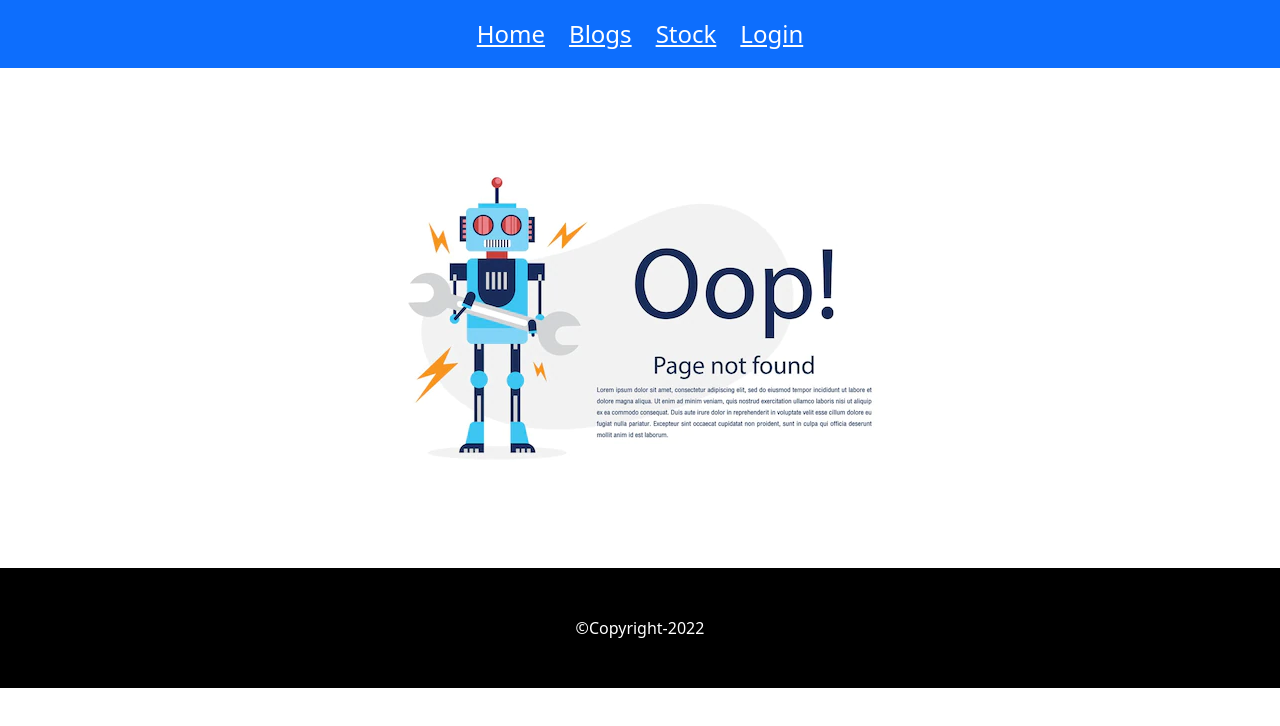
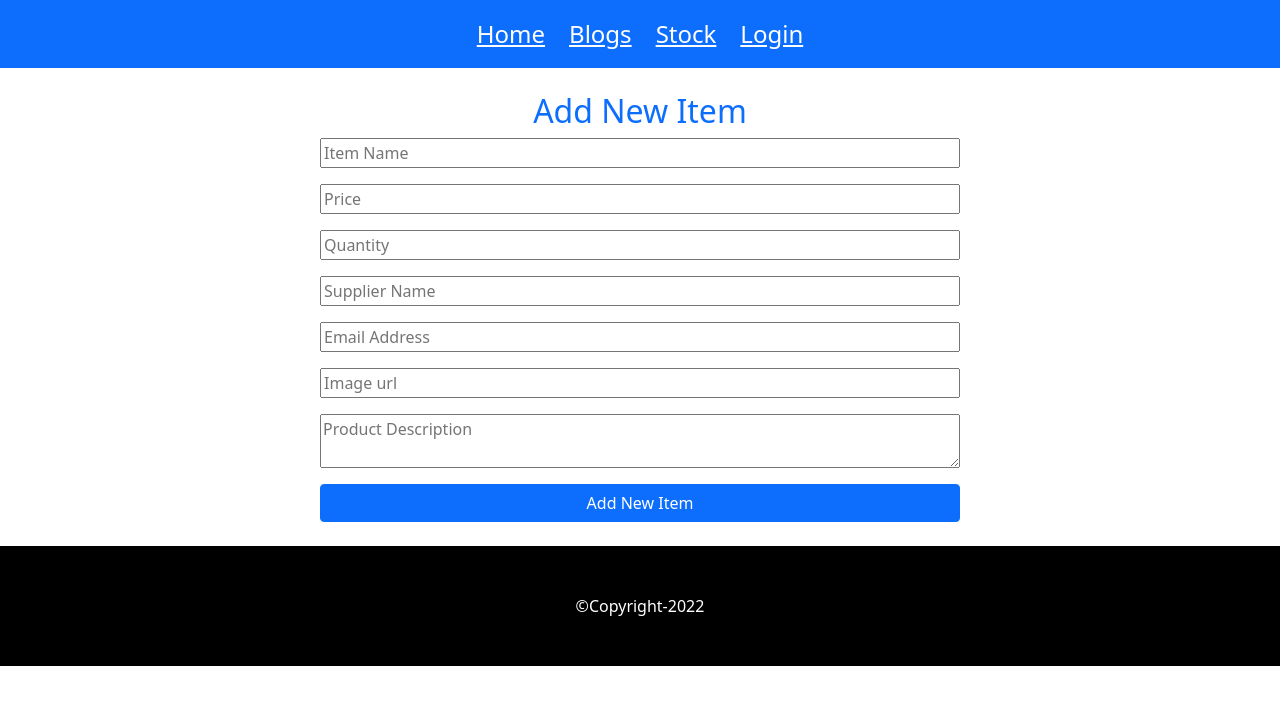
Before and after one commit to eliyasmah/-warehouse-management-client-side, a React (Create React App) app: page /add in a window 1280 px wide. Shown: the top 726 px of the page. Built offline with nearby package versions, Linux system fonts and the light colour scheme; no server answers.

Commit message:
add manage-inventory page

```diff
--- a/src/App.js
+++ b/src/App.js
@@ -10,6 +10,8 @@ import Login from "./Pages/Login/Login/Login";
 import Register from "./Pages/Login/Register/Register";
 import InventoryStock from "./Pages/InventoryStock/InventoryStock";
 import RequirAuth from "./Pages/Login/RequirAuth/RequirAuth";
+import AddInventory from "./Pages/AddInventory/AddInventory";
+import ManageInventory from "./Pages/Login/ManageInventory/ManageInventory";
 
 function App() {
   return (
@@ -30,6 +32,11 @@ function App() {
           path="/stock"
           element={<InventoryStock></InventoryStock>}
         ></Route>
+        <Route
+          path="/manage"
+          element={<ManageInventory></ManageInventory>}
+        ></Route>
+        <Route path="/add" element={<AddInventory></AddInventory>}></Route>
         <Route path="/login" element={<Login></Login>}></Route>
         <Route path="/account" element={<Register></Register>}></Route>
         <Route path="*" element={<NotFound></NotFound>}></Route>
--- /dev/null
+++ b/src/Pages/AddInventory/AddInventory.js
@@ -0,0 +1,78 @@
+import React from "react";
+import { useForm } from "react-hook-form";
+
+const AddInventory = () => {
+  const {
+    register,
+    handleSubmit,
+    watch,
+    formState: { errors },
+  } = useForm();
+  const onSubmit = (data) => {
+    console.log(data);
+    const url = `http://localhost:5000/inventory`;
+    fetch(url, {
+      method: "POST",
+      headers: {
+        "content-type": "application/json",
+      },
+      body: JSON.stringify(data),
+    })
+      .then((res) => res.json())
+      .then((result) => {
+        console.log(result);
+      });
+  };
+  return (
+    <div className="w-50 mx-auto my-4">
+      <h2 className="text-center text-primary">Add New Item</h2>
+      <form className="d-flex flex-column" onSubmit={handleSubmit(onSubmit)}>
+        <input
+          className="mb-3"
+          placeholder="Item Name"
+          type="text"
+          {...register("name", { required: true, maxLength: 20 })}
+        />
+        <input
+          className="mb-3"
+          placeholder="Price"
+          type="number"
+          {...register("price")}
+        />
+        <input
+          className="mb-3"
+          placeholder="Quantity"
+          type="number"
+          {...register("quantity")}
+        />
+        <input
+          className="mb-3"
+          placeholder="Supplier Name"
+          type="text"
+          {...register("supplier")}
+        />
+        <input
+          className="mb-3"
+          placeholder="Email Address"
+          type="email"
+          {...register("supplierName")}
+        />
+        <input
+          className="mb-3"
+          placeholder="Image url"
+          type="text"
+          {...register("img")}
+        />
+        <textarea
+          className="mb-3"
+          placeholder="Product Description"
+          type="text"
+          {...register("description")}
+        />
+        <input className="btn btn-primary" type="submit" value="Add New Item" />
+      </form>
+    </div>
+  );
+};
+
+export default AddInventory;
--- /dev/null
+++ b/src/Pages/Login/ManageInventory/ManageInventory.js
@@ -0,0 +1,35 @@
+import React from "react";
+import { Table } from "react-bootstrap";
+import useData from "../../../hooks/useData";
+
+const ManageInventory = () => {
+  const [inventories, setInventories] = useData();
+  return (
+    <div className="mt-4">
+      {inventories.map((inventory) => (
+        <div className="w-75 mx-auto my-2" key={inventory._id}>
+          <Table striped bordered hover variant="blue">
+            <tbody className="text-left">
+              <tr>
+                <td>{inventory.name}</td>
+                <td>{inventory.quantity}</td>
+                <td>
+                  <button className="btn btn-outline-primary">
+                    Update Item
+                  </button>
+                </td>
+                <td>
+                  <button className="btn btn-outline-danger">
+                    Delete Item
+                  </button>
+                </td>
+              </tr>
+            </tbody>
+          </Table>
+        </div>
+      ))}
+    </div>
+  );
+};
+
+export default ManageInventory;
--- a/src/Pages/Shared/Header/Header.js
+++ b/src/Pages/Shared/Header/Header.js
@@ -21,6 +21,16 @@ const Header = () => {
       <CustomLink as={Link} to={"/stock"}>
         Stock
       </CustomLink>
+      {user && (
+        <>
+          <CustomLink as={Link} to={"/add"}>
+            Add Item
+          </CustomLink>
+          <CustomLink as={Link} to={"/manage"}>
+            Manage Items
+          </CustomLink>
+        </>
+      )}
       {user ? (
         <button
           onClick={handleSignOut}
--- a/src/Pages/UpdateInventory/UpdateInventory.js
+++ b/src/Pages/UpdateInventory/UpdateInventory.js
@@ -14,12 +14,17 @@ const UpdateInventory = () => {
   return (
     <div className="d-flex align-items-center w-50 mx-auto my-5 border p-4 rounded">
       <img className="img-fluid rounded" src={inventory.img} alt="" />
-      <div className="m-2">
+      <div className="mx-3">
         <h4>{inventory.name}</h4>
         <h5>Supplier: {inventory.supplier}</h5>
         <p>Price: {inventory.price}</p>
         <p>Quantity: {inventory.quantity}</p>
+        <span>
+          <input type="number" placeholder="Add Quantity"></input>
+          <button className="btn btn-primary mx-3">Add</button>
+        </span>
         <p>Description: {inventory.description}</p>
+        <button className="btn btn-primary">Delivered</button>
       </div>
     </div>
   );
```
Also changed, not shown: public/fruits.json (+24 -16 lines), src/Pages/Login/UdateProduct/UpdateProduct.js (deleted, +0 -11 lines).
